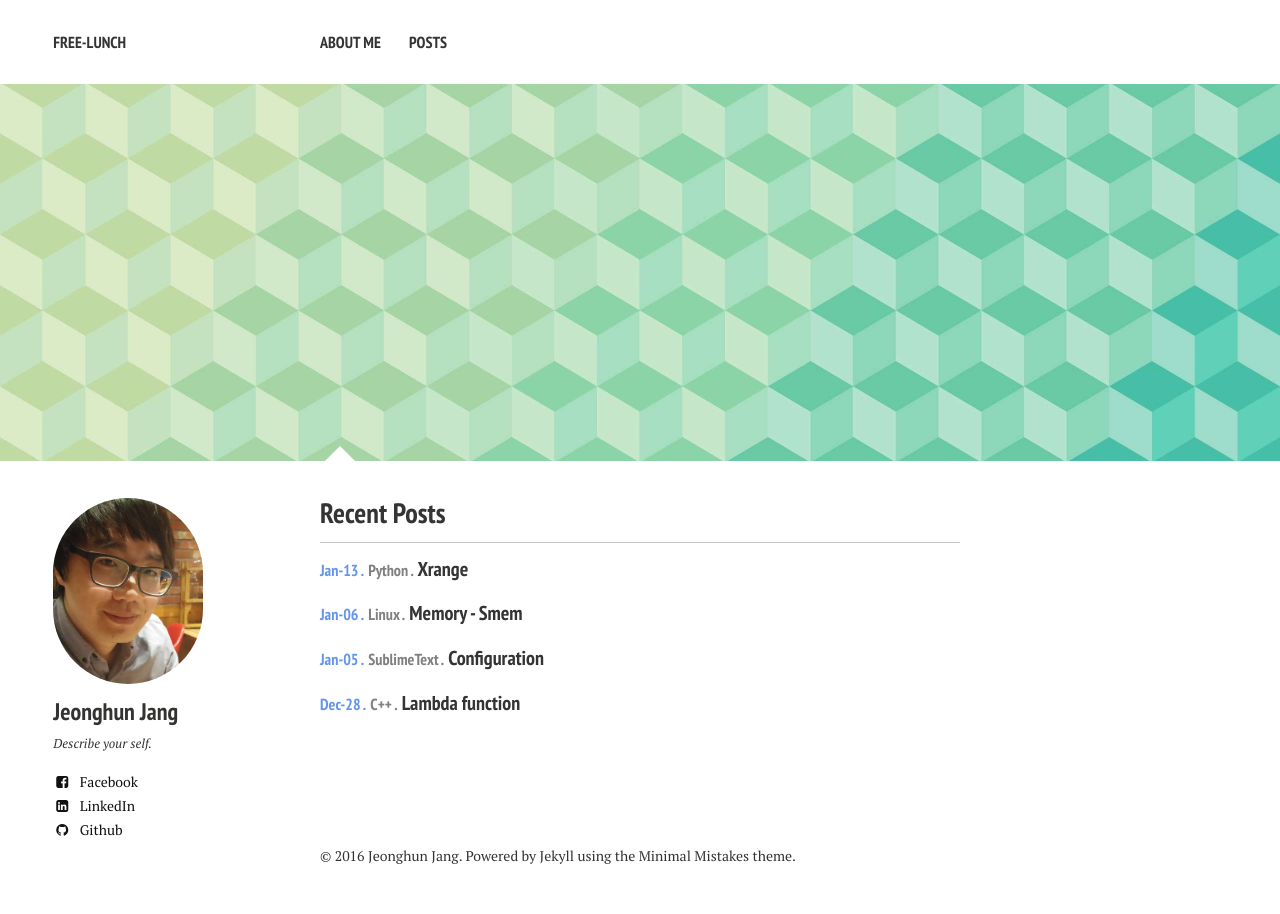
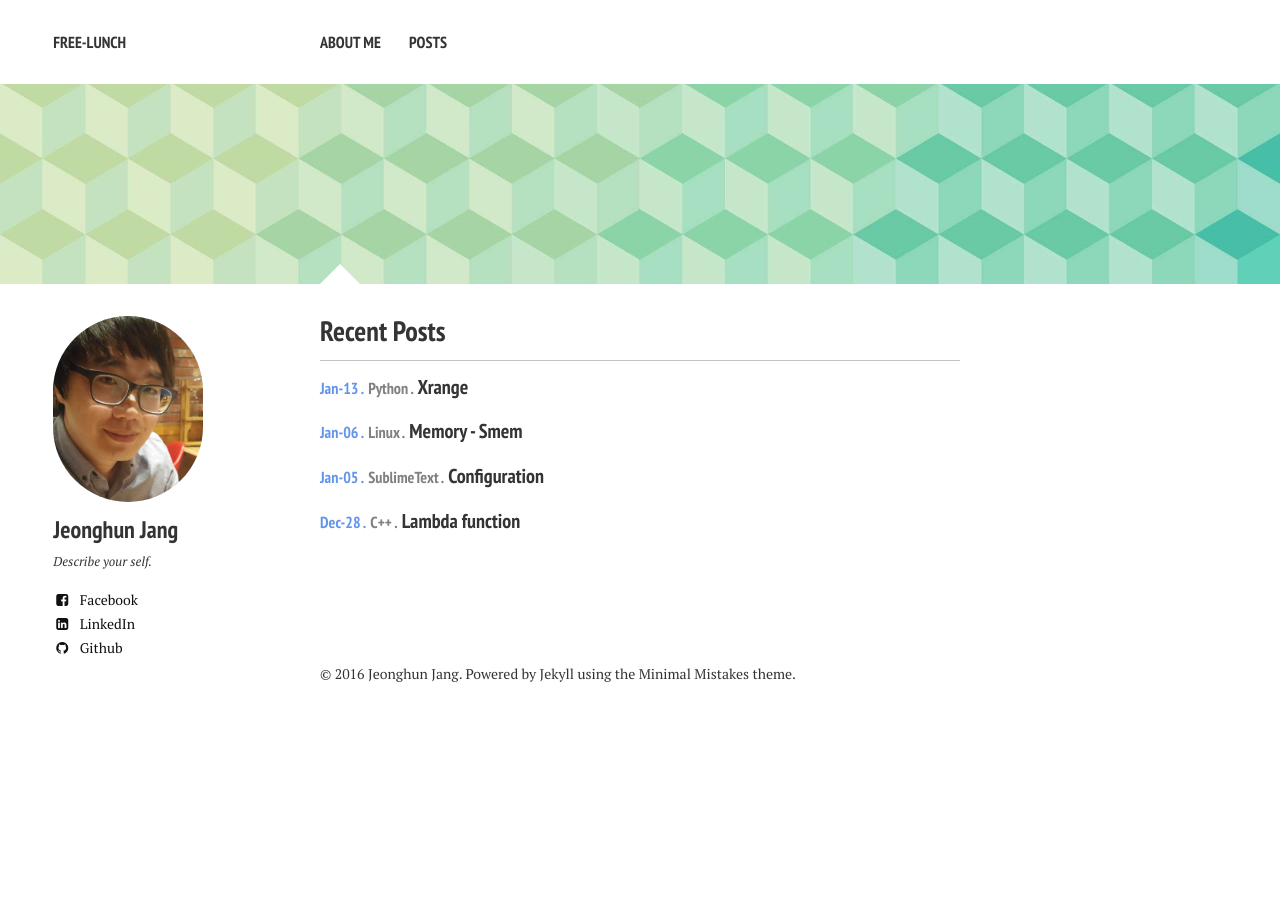
Before and after one commit to free-lunch/free-lunch.github.com, a Jekyll site: the page built from index.md, in a window 1280 px wide. Built offline with Jekyll 4.4.1, drawn with Linux system fonts in a browser that asks for light colours; nearby versions of some CDN libraries.

Commit message:
Modify image size at home and posts - Change image height to static size(200px) at home - Change image width to 80% size at top of all posts

```diff
--- a/_layouts/home.html
+++ b/_layouts/home.html
@@ -14,7 +14,7 @@
 {% include _navigation.html %}
 
 {% if page.image.feature %}
-  <div class="image-wrap">
+  <div class="image-wrap" style="width:auto; height: 200px; overflow: hidden">
   <img src=
     {% if page.image.feature contains 'http' %}
       "{{ page.image.feature }}"
--- a/_layouts/post.html
+++ b/_layouts/post.html
@@ -14,7 +14,7 @@
 {% include _navigation.html %}
 
 {% if page.image.feature %}
-  <div class="image-wrap">
+  <div class="image-wrap" style="width:60%; height: auto; margin:auto">
   <img src=
     {% if page.image.feature contains 'http' %}
       "{{ page.image.feature }}"
```
